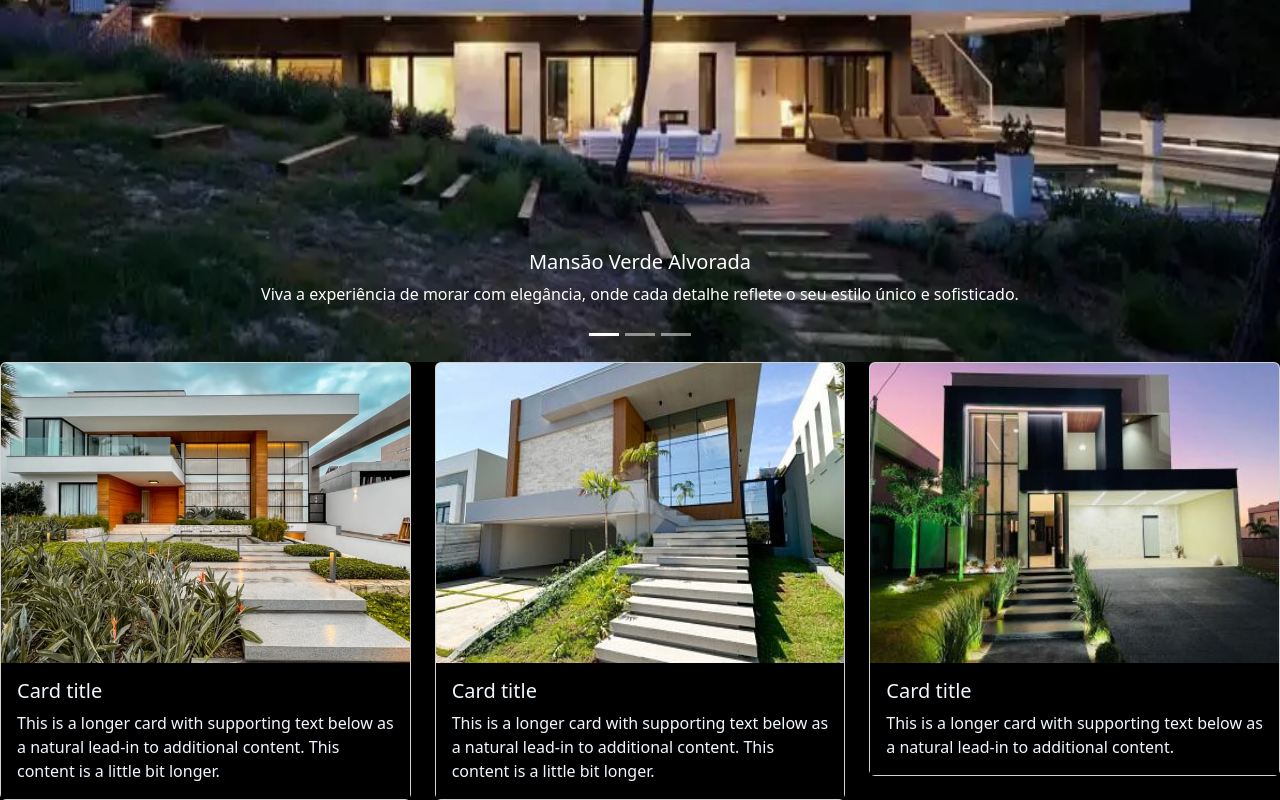
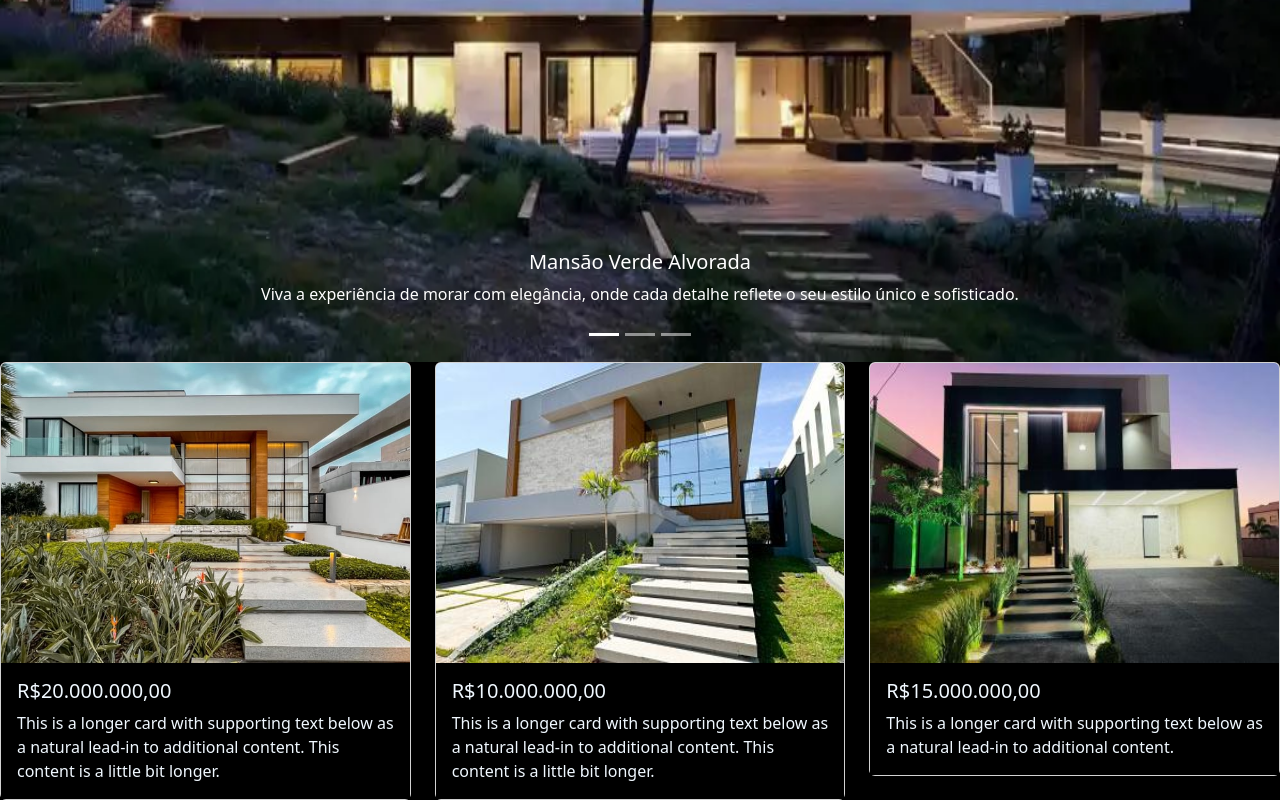
Before and after one commit to Brumarasilva/Vale-Imobiliaria, a plain HTML site: page index.html in a window 1280 px wide. Shown: the part 538-1338 px from the top of the page. Drawn offline with nearby package versions, Linux system fonts and the light colour scheme.

Commit message:
adicionando preços

```diff
--- a/index.html
+++ b/index.html
@@ -115,7 +115,7 @@
         <div class="card">
           <img src="img/mansão-card1.jpg" class="card-img-top" alt="..." height="300" width="300">
           <div class="card-body">
-            <h5 class="card-title">Card title</h5>
+            <h5 class="card-title">R$20.000.000,00</h5>
             <p class="card-text">This is a longer card with supporting text below as a natural lead-in to additional content. This content is a little bit longer.</p>
           </div>
         </div>
@@ -124,7 +124,7 @@
         <div class="card">
           <img src="img/mansão-card2.jpeg" class="card-img-top" alt="..." height="300" width="300">
           <div class="card-body">
-            <h5 class="card-title">Card title</h5>
+            <h5 class="card-title">R$10.000.000,00</h5>
             <p class="card-text">This is a longer card with supporting text below as a natural lead-in to additional content. This content is a little bit longer.</p>
           </div>
         </div>
@@ -133,7 +133,7 @@
         <div class="card">
           <img src="img/mansão-card3.jpg" class="card-img-top" alt="..." height="300" width="300">
           <div class="card-body">
-            <h5 class="card-title">Card title</h5>
+            <h5 class="card-title">R$15.000.000,00</h5>
             <p class="card-text">This is a longer card with supporting text below as a natural lead-in to additional content.</p>
           </div>
         </div>
```
